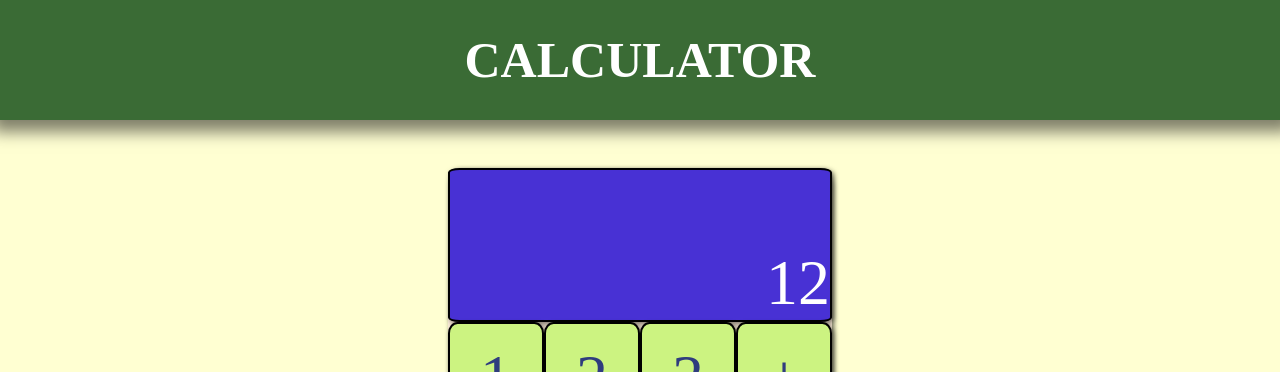
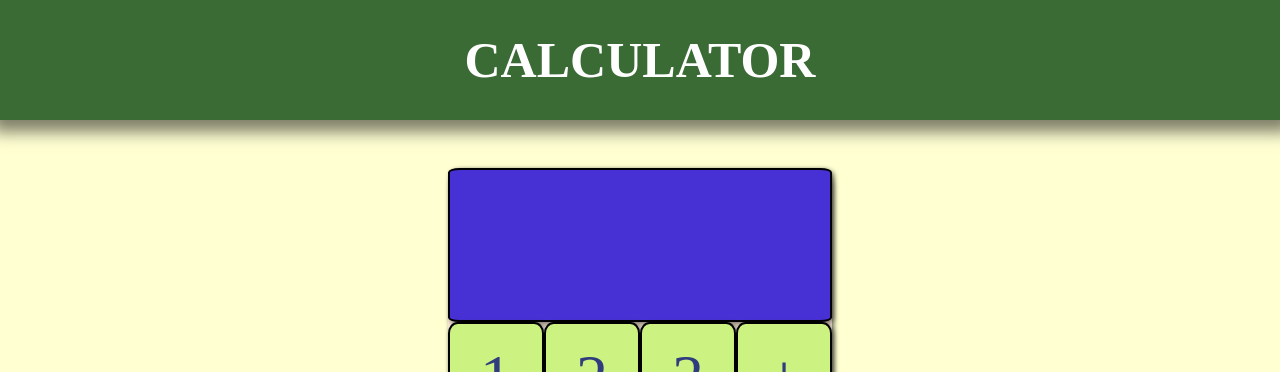
Before and after one commit to AnshulGoyal589/Calculator, a plain HTML site: page index.html in a window 1280 px wide. Shown: the top 372 px of the page. Drawn offline with Linux system fonts and the light colour scheme.

Commit message:
Update index.html

```diff
--- a/index.html
+++ b/index.html
@@ -12,7 +12,7 @@
     </header>
     <main>
         <div class="content">
-            <div class="screen button">12</div>
+            <div class="screen button"></div>
             <div class="button operations">1</div>
             <div class="button operations">2</div>
             <div class="button operations">3</div>
```
